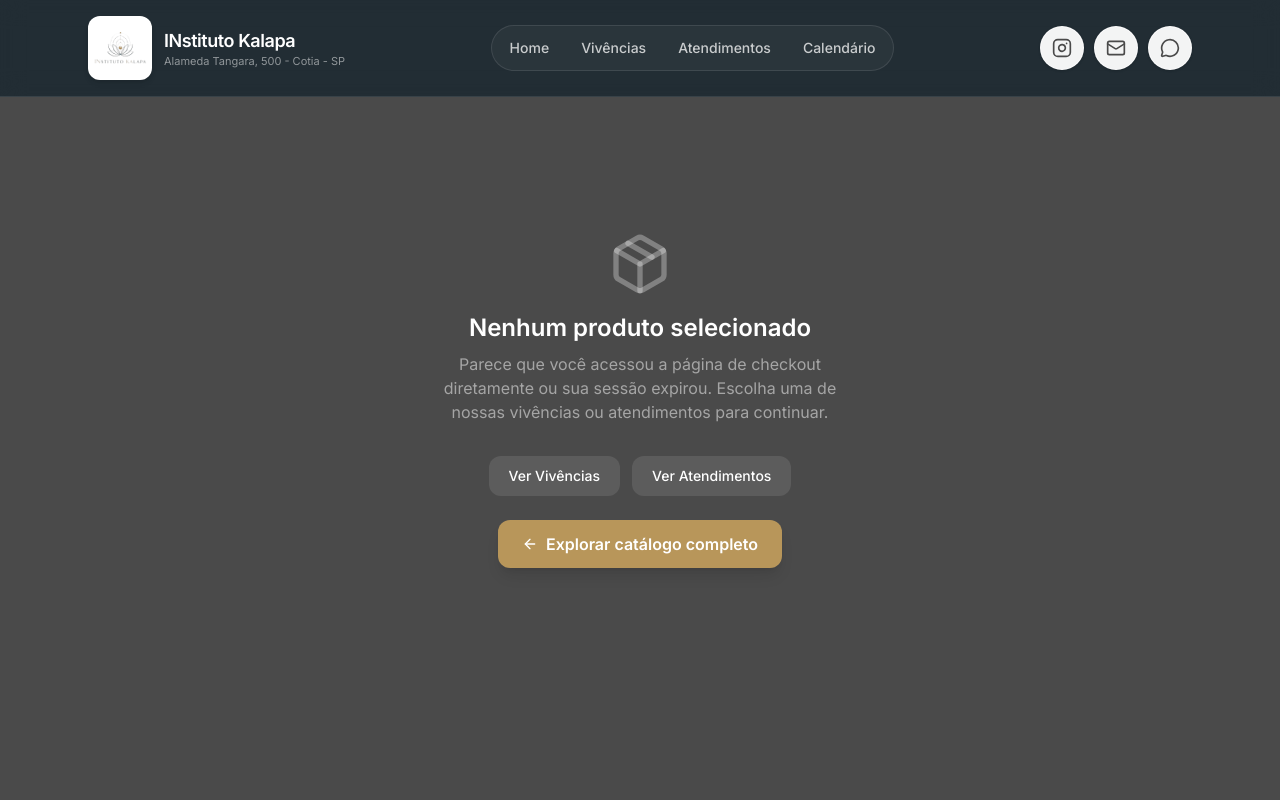
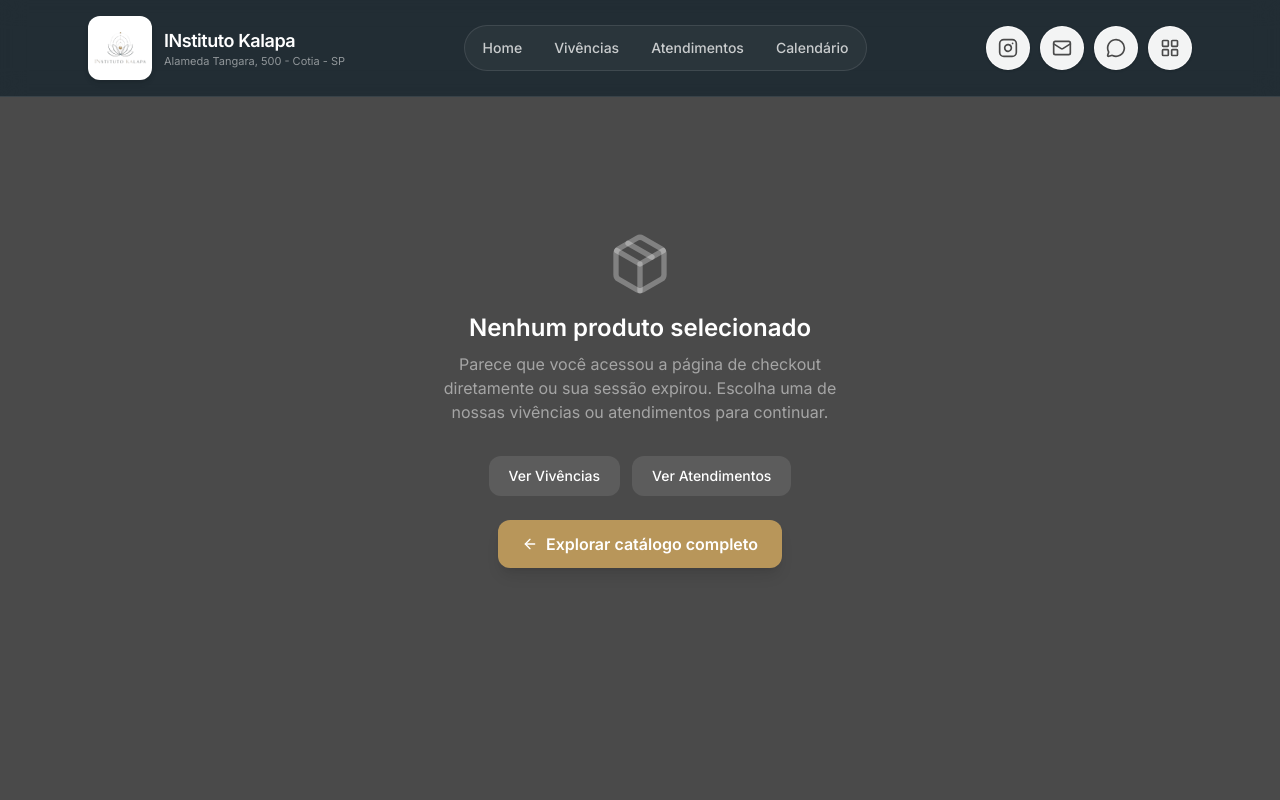
Before and after one commit to mluciani-tech/instituto-kalapa, a Next.js app: page /checkout in a window 1280 px wide. Shown: the top 800 px of the page. Built offline with nearby package versions, Linux system fonts and the light colour scheme.

Commit message:
feat: adicionar botao do Sistema Serena (ERP) com retorno no Header e Hero

```diff
--- a/src/app/components/Header.tsx
+++ b/src/app/components/Header.tsx
@@ -4,7 +4,7 @@ import { useState, useEffect } from "react";
 import Link from "next/link";
 import Image from "next/image";
 import { usePathname } from "next/navigation";
-import { Menu, X, Mail, MessageCircle } from "lucide-react";
+import { Menu, X, Mail, MessageCircle, LayoutGrid } from "lucide-react";
 
 const navLinks = [
   { href: "/", label: "Home" },
@@ -20,6 +20,8 @@ const contatos = {
   email: "contato@institutokalapa.com.br",
   whatsapp: "https://wa.me/5511917452732",
   whatsappLabel: "(11) 91745-2732",
+  erp: "https://espaco-serena-clinica.web.app/?return_url=https%3A%2F%2Fwww.institutokalapa.com.br&redirect_url=https%3A%2F%2Fwww.institutokalapa.com.br",
+  erpLabel: "Sistema Espaço Serena (ERP)",
 };
 
 function ContactIcons() {
@@ -30,6 +32,7 @@ function ContactIcons() {
         target="_blank"
         rel="noopener noreferrer"
         aria-label={`Instagram ${contatos.instagramLabel}`}
+        title={`Instagram ${contatos.instagramLabel}`}
         className="flex h-11 w-11 items-center justify-center rounded-full border border-white/70 bg-white/95 text-brand-charcoal shadow-sm transition-all duration-300 hover:scale-105 hover:bg-white hover:text-brand-terracotta hover:shadow-md focus-visible:outline-none focus-visible:ring-2 focus-visible:ring-brand-terracotta focus-visible:ring-offset-2"
       >
         <svg className="w-5 h-5" fill="none" stroke="currentColor" strokeWidth="2" strokeLinecap="round" strokeLinejoin="round" viewBox="0 0 24 24">
@@ -41,6 +44,7 @@ function ContactIcons() {
       <a
         href={`mailto:${contatos.email}`}
         aria-label={`E-mail ${contatos.email}`}
+        title={`E-mail ${contatos.email}`}
         className="flex h-11 w-11 items-center justify-center rounded-full border border-white/70 bg-white/95 text-brand-charcoal shadow-sm transition-all duration-300 hover:scale-105 hover:bg-white hover:text-brand-terracotta hover:shadow-md focus-visible:outline-none focus-visible:ring-2 focus-visible:ring-brand-terracotta focus-visible:ring-offset-2"
       >
         <Mail className="w-5 h-5" />
@@ -50,9 +54,20 @@ function ContactIcons() {
         target="_blank"
         rel="noopener noreferrer"
         aria-label={`WhatsApp ${contatos.whatsappLabel}`}
+        title={`WhatsApp ${contatos.whatsappLabel}`}
         className="flex h-11 w-11 items-center justify-center rounded-full border border-white/70 bg-white/95 text-brand-charcoal shadow-sm transition-all duration-300 hover:scale-105 hover:bg-white hover:text-brand-terracotta hover:shadow-md focus-visible:outline-none focus-visible:ring-2 focus-visible:ring-brand-terracotta focus-visible:ring-offset-2"
       >
         <MessageCircle className="w-5 h-5" />
+      </a>
+      <a
+        href={contatos.erp}
+        target="_blank"
+        rel="noopener noreferrer"
+        aria-label={contatos.erpLabel}
+        title={contatos.erpLabel}
+        className="flex h-11 w-11 items-center justify-center rounded-full border border-white/70 bg-white/95 text-brand-charcoal shadow-sm transition-all duration-300 hover:scale-105 hover:bg-white hover:text-brand-terracotta hover:shadow-md focus-visible:outline-none focus-visible:ring-2 focus-visible:ring-brand-terracotta focus-visible:ring-offset-2"
+      >
+        <LayoutGrid className="w-5 h-5" />
       </a>
     </div>
   );
--- a/src/app/components/Hero.tsx
+++ b/src/app/components/Hero.tsx
@@ -1,7 +1,7 @@
 "use client";
 
 import { motion } from "framer-motion";
-import { ArrowRight, CheckCircle2, ShieldCheck, HeartHandshake } from "lucide-react";
+import { ArrowRight, CheckCircle2, ShieldCheck, HeartHandshake, LayoutGrid } from "lucide-react";
 import BlurText from "@/components/ui/blur-text";
 
 export default function Hero() {
@@ -87,7 +87,7 @@ export default function Hero() {
           </motion.p>
 
           {/* CTA */}
-          <motion.div variants={itemVariants} className="flex flex-col sm:flex-row gap-4">
+          <motion.div variants={itemVariants} className="flex flex-wrap gap-4">
             <a
               href="/produtos?categoria=vivencias"
               className="inline-flex items-center justify-center gap-2 px-8 py-4 bg-brand-terracotta hover:bg-brand-terracotta-dark text-white font-semibold rounded-xl transition-[background-color,box-shadow,transform] duration-300 shadow-lg shadow-brand-terracotta/25 hover:shadow-brand-terracotta/40 hover:-translate-y-0.5 focus-visible:outline-none focus-visible:ring-2 focus-visible:ring-brand-terracotta focus-visible:ring-offset-2 focus-visible:ring-offset-brand-purple-deep group"
@@ -106,6 +106,17 @@ export default function Hero() {
               className="inline-flex items-center justify-center gap-2 px-8 py-4 border border-white/20 hover:border-white/45 text-white font-medium rounded-xl transition-[background-color,border-color] duration-300 glass-card hover:bg-white/12 focus-visible:outline-none focus-visible:ring-2 focus-visible:ring-white/70 focus-visible:ring-offset-2 focus-visible:ring-offset-brand-purple-deep"
             >
               Calendário
+            </a>
+            <a
+              href="https://espaco-serena-clinica.web.app/?return_url=https%3A%2F%2Fwww.institutokalapa.com.br&redirect_url=https%3A%2F%2Fwww.institutokalapa.com.br"
+              target="_blank"
+              rel="noopener noreferrer"
+              aria-label="Sistema Espaço Serena (ERP)"
+              title="Sistema Espaço Serena (ERP)"
+              className="inline-flex items-center justify-center gap-2 px-8 py-4 border border-white/20 hover:border-white/45 text-white font-medium rounded-xl transition-[background-color,border-color] duration-300 glass-card hover:bg-white/12 focus-visible:outline-none focus-visible:ring-2 focus-visible:ring-white/70 focus-visible:ring-offset-2 focus-visible:ring-offset-brand-purple-deep"
+            >
+              <LayoutGrid className="w-5 h-5 text-brand-terracotta" />
+              Sistema Serena (ERP)
             </a>
             <a
               href="#experiencia"
```
